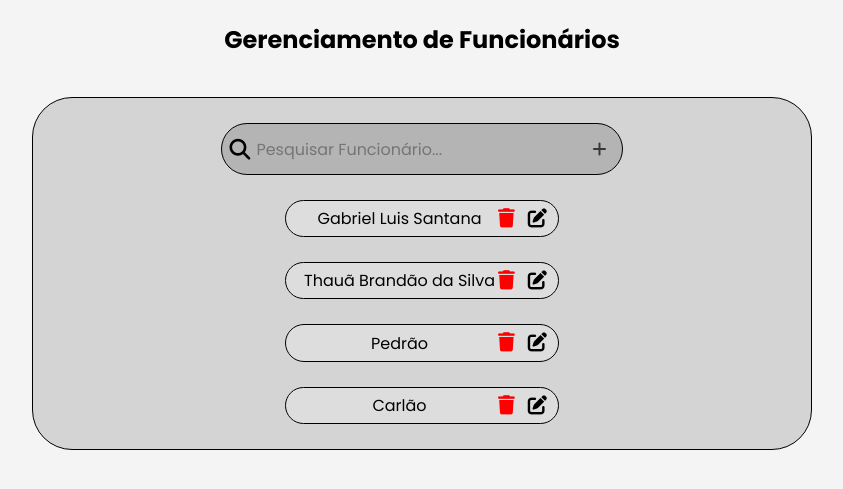
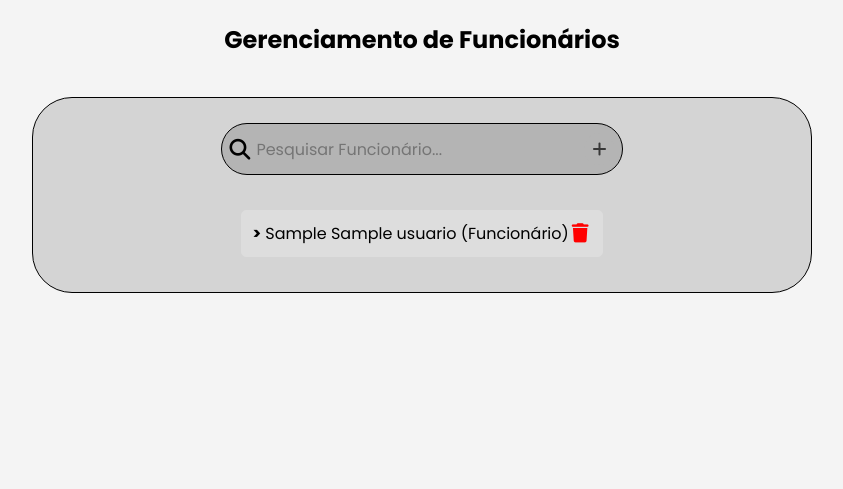
Before and after one commit to gabrieldsantana28/SA_Senai, a PHP site: page /funcionarios.php in a window 1280 px wide. Shown: the part 153-642 px from the top of the page, without its empty margins (218-1061 px from the left). Run offline with PHP 8.4, Linux system fonts and the light colour scheme; tables that the repository leaves empty or names only in its code hold one stand-in row (values such as "Sample post"); some libraries are stand-ins or nearby versions.

Commit message:
Upadte funcionarios.php
Página de gerenciamento de Funcionarios atualizada e listando todos os funcionarios do banco juntamente com os atributos

```diff
--- a/funcionarios.php
+++ b/funcionarios.php
@@ -1,3 +1,81 @@
+<?php
+$servername = "localhost";
+$username = "root";
+$password = "";
+$dbname = "nossasa";
+
+// Conexão com o banco de dados
+$conn = new mysqli($servername, $username, $password, $dbname);
+
+if ($conn->connect_error) {
+    die("Conexão falhou: " . $conn->connect_error);
+}
+
+$message = "";
+
+// Lógica para adicionar um novo funcionário
+if ($_SERVER['REQUEST_METHOD'] == 'POST' && !isset($_POST['id_usuario'])) {
+    $nome = $_POST['nome'];
+    $usuario = $_POST['usuario'];
+    $email = $_POST['email'];
+    $senha = $_POST['senha'];
+    $nivel = $_POST['nivel'];
+
+    $sql = "INSERT INTO usuario (nome, usuario, email, senha, nivel) VALUES (?, ?, ?, ?, ?)";
+    $stmt = $conn->prepare($sql);
+
+    $stmt->bind_param("ssssi", $nome, $usuario, $email, $senha, $nivel);
+
+    if ($stmt->execute()) {
+        $message = "Funcionário cadastrado com sucesso!";
+    } else {
+        $message = "Erro ao cadastrar funcionário: " . $stmt->error;
+    }
+
+    $stmt->close();
+}
+
+// Lógica para editar um funcionário
+if ($_SERVER['REQUEST_METHOD'] == 'POST' && isset($_POST['id_usuario'])) {
+    $id_usuario = $_POST['id_usuario'];
+    $usuario = $_POST['usuario'];
+    $email = $_POST['email'];
+    $senha = $_POST['senha'];
+
+    $sql = "UPDATE usuario SET usuario=?, email=?, senha=? WHERE id_usuario=?";
+    $stmt = $conn->prepare($sql);
+    $stmt->bind_param("sssi", $usuario, $email, $senha, $id_usuario);
+
+    if ($stmt->execute()) {
+        $message = "Funcionário atualizado com sucesso!";
+    } else {
+        $message = "Erro ao atualizar funcionário: " . $stmt->error;
+    }
+
+    $stmt->close();
+}
+
+// Lógica para excluir um funcionário
+if (isset($_GET['excluir'])) {
+    $id_usuario = $_GET['excluir'];
+    $sql = "DELETE FROM usuario WHERE id_usuario=?";
+    $stmt = $conn->prepare($sql);
+    $stmt->bind_param("i", $id_usuario);
+
+    if ($stmt->execute()) {
+        $message = "Funcionário excluído com sucesso!";
+    } else {
+        $message = "Erro ao excluir funcionário: " . $stmt->error;
+    }
+
+    $stmt->close();
+}
+
+// Busca todos os funcionários
+$sql = "SELECT id_usuario, nome, usuario, email, senha, nivel FROM usuario";
+$result = $conn->query($sql);
+?>
+
 <!DOCTYPE html>
 <html lang="pt-br">
 <head>
@@ -9,6 +87,52 @@
     <title>Desenvolvimento de Sistemas</title>
     <style>
         @import url('https://fonts.googleapis.com/css2?family=Bebas+Neue&family=Poppins:ital,wght@0,100;0,200;0,300;0,400;0,500;0,600;0,700;0,800;0,900&family=Work+Sans:ital,wght@0,100..900;1,100..900&display=swap');
+        .fornecedor--item {
+            display: flex;
+            justify-content: space-between;
+            align-items: center;
+            margin: 10px 0;
+            padding: 10px;
+            border: 1px solid #ddd;
+            border-radius: 5px;
+            transition: background-color 0.3s;
+        }
+
+        .fornecedor--item:hover {
+            background-color: #f9f9f9;
+        }
+
+        .detalhes {
+            display: none;
+            margin-top: 10px;
+            padding: 10px;
+            background-color: #f4f4f4;
+            border: 1px solid #ddd;
+            border-radius: 5px;
+        }
+
+        .inputs{
+            width: 200px; /* Ajuste a largura aqui */
+            padding: 8px;
+            margin: 5px 0;
+            border: 1px solid #ccc;
+            border-radius: 4px;
+        }
+
+        button {
+            padding: 10px 15px;
+            border: none;
+            border-radius: 5px;
+            background-color: grey; /* Cor padrão do botão */
+            color: #fff;
+            cursor: pointer;
+            transition: background-color 0.3s;
+        }
+
+        button:hover {
+            background-color: black; /* Cor ao passar o mouse */
+        }
+
     </style>
 </head>
 <body>
@@ -42,49 +166,49 @@
         </section>
 
         <section>
-            <div style="margin: auto;" class="fornecedor--item">
-                <div class="elementos--itens--dois">
-                    Gabriel Luis Santana
-                </div>
-                <i class="fa-solid fa-trash" style="color: red;"></i>
-                <i class="fa-solid fa-pen-to-square"></i> <br>
-            </div>
-            <br>
-            <div style="margin: auto;" class="fornecedor--item">
-                <div class="elementos--itens--dois">
-                    Thauã Brandão da Silva
-                </div>
-                <i class="fa-solid fa-trash" style="color: red;"></i>
-                <i class="fa-solid fa-pen-to-square"></i>
-            </div>
-            <br>
-
-            <div style="margin: auto;" class="fornecedor--item">
-                <div class="elementos--itens--dois">
-                    Pedrão
-                </div>
-                <i class="fa-solid fa-trash" style="color: red;"></i>
-                <i class="fa-solid fa-pen-to-square"></i>
-            </div>
-            <br>
-
-            <div style="margin: auto;" class="fornecedor--item">
-                <div class="elementos--itens--dois">
-                    Carlão
-                </div>
-                <i class="fa-solid fa-trash" style="color: red;"></i>
-                <i class="fa-solid fa-pen-to-square"></i>
-            </div>
-            <br>
-
-
-
+            <?php if ($result->num_rows > 0): ?>
+                <?php while($row = $result->fetch_assoc()): ?>
+                    <div class="fornecedor--item">
+                        <span onclick="toggleDetalhes(<?php echo $row['id_usuario']; ?>)" style="cursor: pointer;">
+                            <strong>&gt;</strong> <?php echo htmlspecialchars($row['usuario']); ?> <?php echo htmlspecialchars($row['nome']); ?> (<?php echo $row['nivel'] == 1 ? 'Administrador' : 'Funcionário'; ?>)
+                        </span>
+                        <i class="fa-solid fa-trash" style="color: red;" onclick="confirmarExclusao(<?php echo $row['id_usuario']; ?>)"></i>
+                    </div>
+                    <div class="detalhes" id="detalhes-<?php echo $row['id_usuario']; ?>">
+                        <form method="POST">
+                            <input type="hidden" name="id_usuario" value="<?php echo $row['id_usuario']; ?>">
+                            <p><strong>Usuário:</strong> <input class="inputs" type="text" name="usuario" value="<?php echo htmlspecialchars($row['usuario']); ?>"></p>
+                            <p><strong>Email:</strong> <input class="inputs" type="email" name="email" value="<?php echo htmlspecialchars($row['email']); ?>"></p>
+                            <p><strong>Senha:</strong> <input class="inputs" type="password" name="senha" value="<?php echo htmlspecialchars($row['senha']); ?>"></p>
+                            <button type="submit">Salvar</button>
+                        </form>
+                    </div>
+                    <br>
+                <?php endwhile; ?>
+            <?php else: ?>
+                <p>Nenhum funcionário cadastrado.</p>
+            <?php endif; ?>
         </section>
     </main>
     <script>
         function trocarPagina(url) {
             window.location.href = url;
         }
+
+        function toggleDetalhes(id) {
+            const detalhesDiv = document.getElementById('detalhes-' + id);
+            detalhesDiv.style.display = detalhesDiv.style.display === 'block' ? 'none' : 'block';
+        }
+
+        function confirmarExclusao(id) {
+            if (confirm('Tem certeza que deseja excluir este funcionário?')) {
+                window.location.href = '?excluir=' + id; // Redireciona para excluir
+            }
+        }
     </script>
 </body>
 </html>
+
+<?php
+$conn->close();
+?>
```
Also changed, not shown: cadastrovendas.php (+11 -4 lines).
